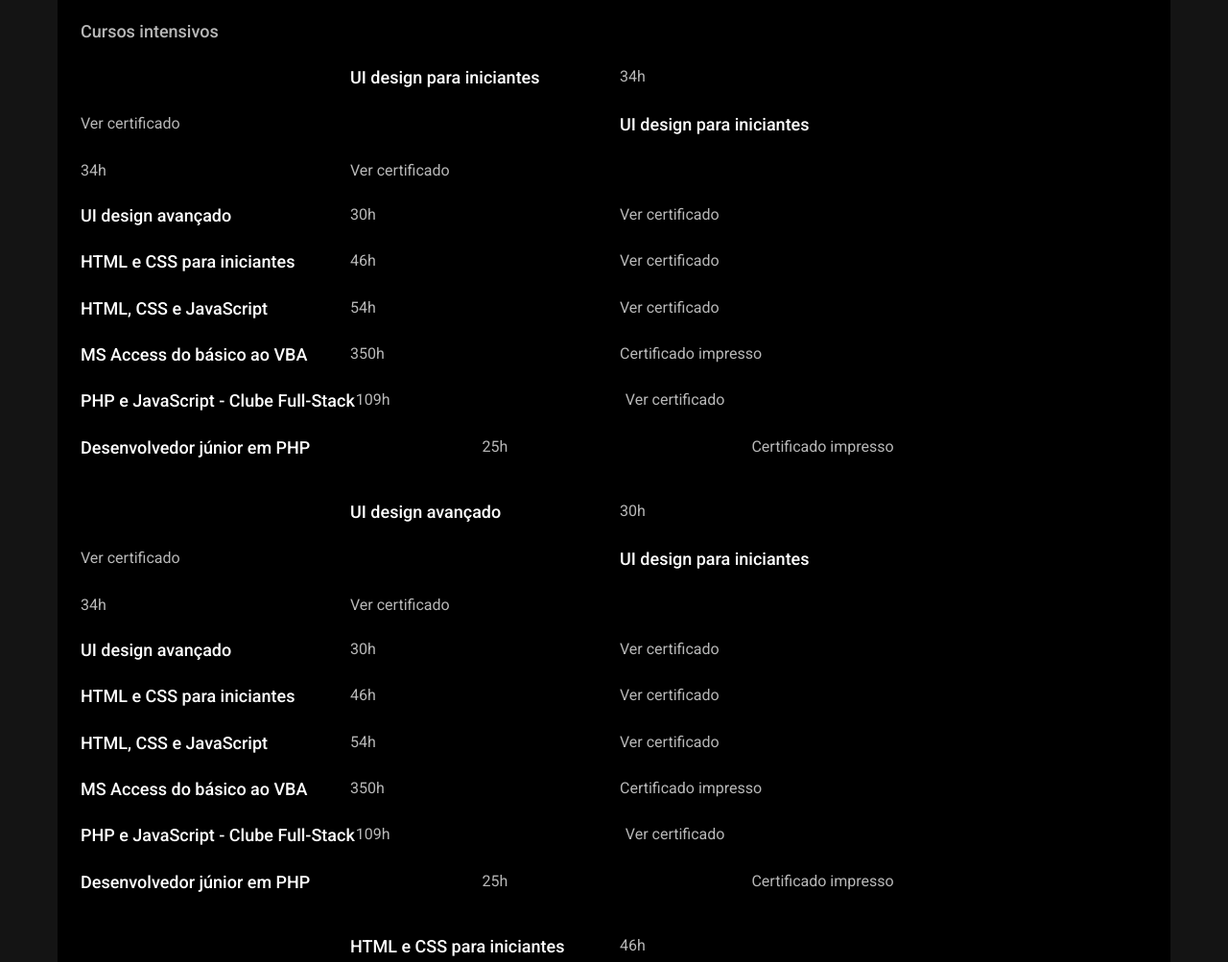
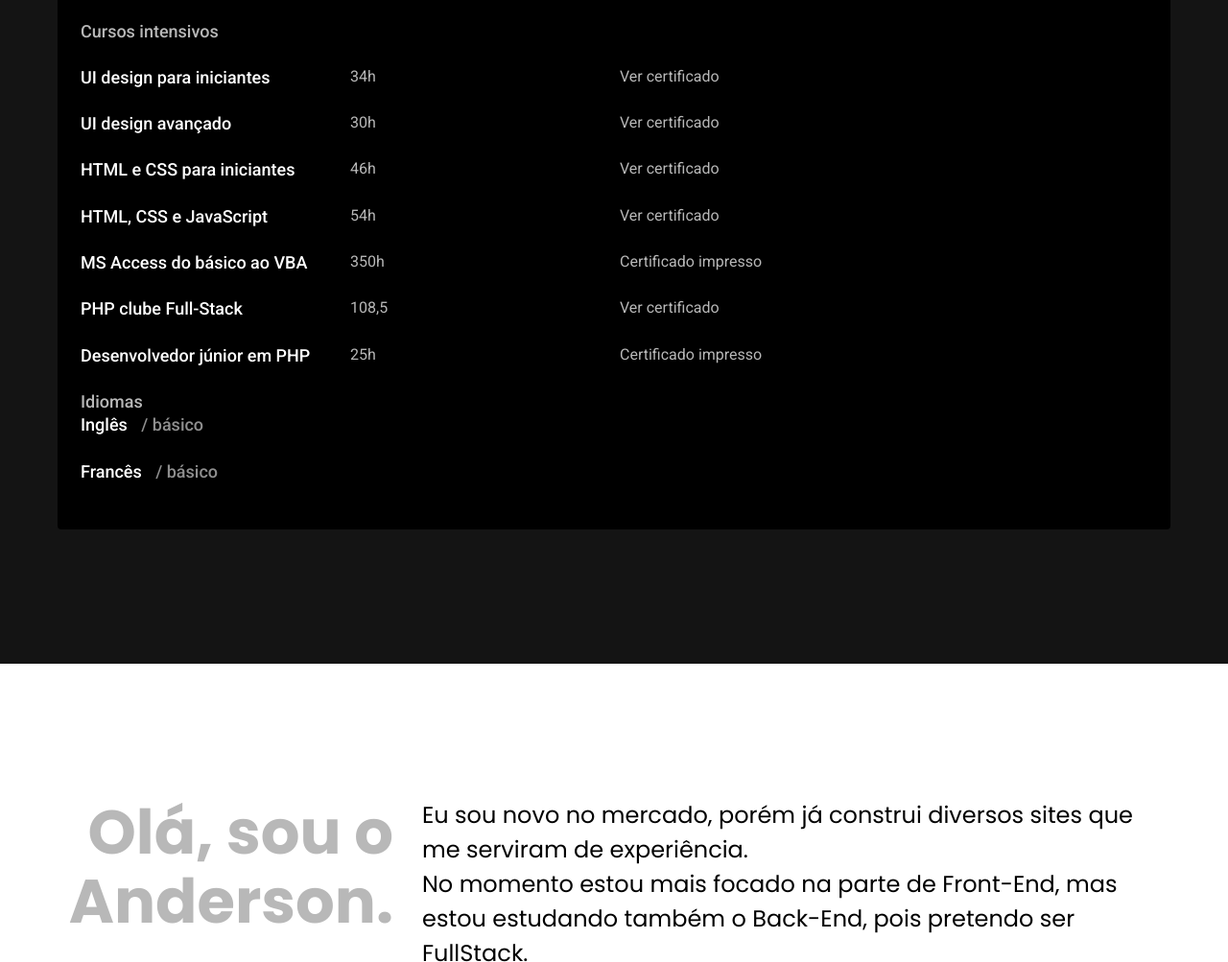
Before and after one commit to GE-ASDF/ge-asdf.github.io, a plain HTML site: page index.html in a window 1280 px wide. Shown: the part 2454-3457 px from the top of the page at 96% size. Drawn offline with Linux system fonts and the light colour scheme.

Commit message:
Usando vue.js v-for: informacoes

```diff
--- a/index.html
+++ b/index.html
@@ -138,48 +138,13 @@
                 </div>
                 <div class="cursos-intensivos">
                     <h2 @load="fetchAllInformation" class="font-2-m cor-12">Cursos intensivos</h2>
-                    <div  class="cursos" v-for="informacao in informacoes">
-                        <div class="curso">
-<<<<<<< HEAD
+                    <div  class="cursos">
+                        <div class="curso" v-for="informacao in informacoes">
                             <h2 class="font-2-m cor-w">{{informacao.nome}}</h2>
                             <p class="font-1-m cor-12">{{informacao.cargaHoraria}}</p>
                             <p class="font-1-m cor-12" v-if="informacao.certificado !== ''"><a :href="informacao.certificado" target="_blank">Ver certificado</a></p>
                             <p class="font-1-m cor-12" v-else>Certificado impresso</a></p>
-=======
-                            <h2 class="font-2-m cor-w">UI design para iniciantes</h2>
-                            <p class="font-1-m cor-12">34h</p>
-                            <p class="font-1-m cor-12"><a href="https://www.origamid.com/certificate/5e61bca4/" target="_blank">Ver certificado</a></p>
                         </div>
-                        <div class="curso">
-                            <h2 class="font-2-m cor-w">UI design avançado</h2>
-                            <p class="font-1-m cor-12">30h</p>
-                            <p class="font-1-m cor-12"><a href="https://www.origamid.com/certificate/491b557a/" target="_blank">Ver certificado</a></p>
-                        </div>
-                        <div class="curso">
-                            <h2 class="font-2-m cor-w">HTML e CSS para iniciantes</h2>
-                            <p class="font-1-m cor-12">46h</p>
-                            <p class="font-1-m cor-12"><a href="https://www.origamid.com/certificate/b83cbc07/" target="_blank">Ver certificado</a></p>
-                        </div>
-                        <div class="curso">
-                            <h2 class="font-2-m cor-w">HTML, CSS e JavaScript</h2>
-                            <p class="font-1-m cor-12">54h</p>
-                            <p class="font-1-m cor-12"><a href="https://www.udemy.com/certificate/UC-c000e8cc-6a6c-441b-8707-93a0bc70eff7/" target="_blank">Ver certificado</a></p>
-                        </div>
-                        <div class="curso">
-                            <h2 class="font-2-m cor-w">MS Access do básico ao VBA</h2>
-                            <p class="font-1-m cor-12">350h</p>
-                            <p class="font-1-m cor-12">Certificado impresso</p>
-                        </div>
-                        <div class="curso">
-                            <h2 class="font-2-m cor-w">PHP e JavaScript - Clube Full-Stack</h2>
-                            <p class="font-1-m cor-12">109h</p>
-                            <p class="font-1-m cor-12"><a href="https://www.udemy.com/certificate/UC-47ac77e2-1193-49c2-8c96-f0e3399afb30/" target="_blank">Ver certificado</a></p>
-                        </div>
-                        <div class="curso">
-                            <h2 class="font-2-m cor-w">Desenvolvedor júnior em PHP</h2>
-                            <p class="font-1-m cor-12">25h</p>
-                            <p class="font-1-m cor-12">Certificado impresso</p>
->>>>>>> 196332ea1198eba4c9ced32a94ce4fa46173bd30
                         </div>
                     </div>
                         <div id="idiomas" class="idiomas cor-w">
```
